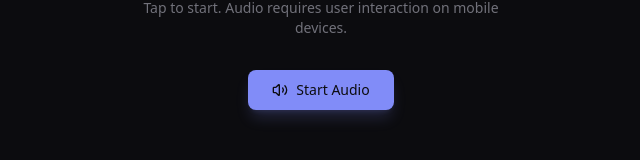
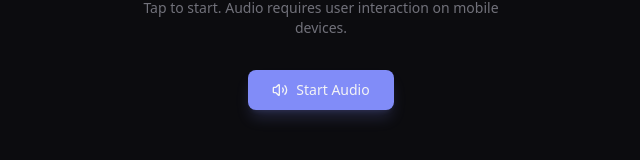
Before and after one commit to jsmithdenverdev/poc-drum-pad, a React (Vite) app: page / in a window 1280 px wide. Shown: the part 366-526 px from the top of the page, without its empty margins (319-959 px from the left). Built offline with nearby package versions, Linux system fonts and the light colour scheme.

Commit message:
Fix: use light text on primary buttons for visibility

```diff
--- a/src/index.css
+++ b/src/index.css
@@ -8,7 +8,7 @@
   --color-background: #0c0c0f;
   --color-foreground: #f4f4f5;
   --color-primary: #818cf8;
-  --color-primary-foreground: #0c0c0f;
+  --color-primary-foreground: #f4f4f5;
   --color-secondary: #1a1a1f;
   --color-secondary-foreground: #f4f4f5;
   --color-accent: #22d3ee;
```
